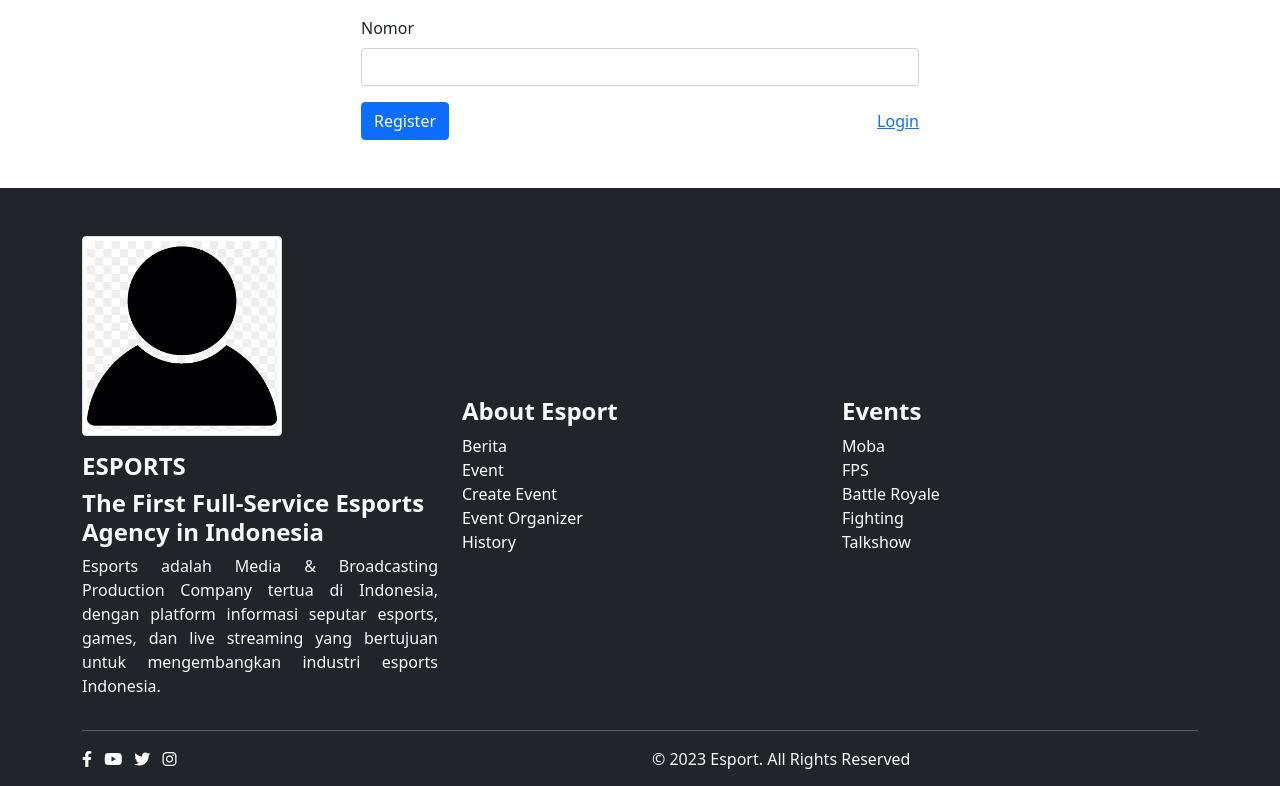
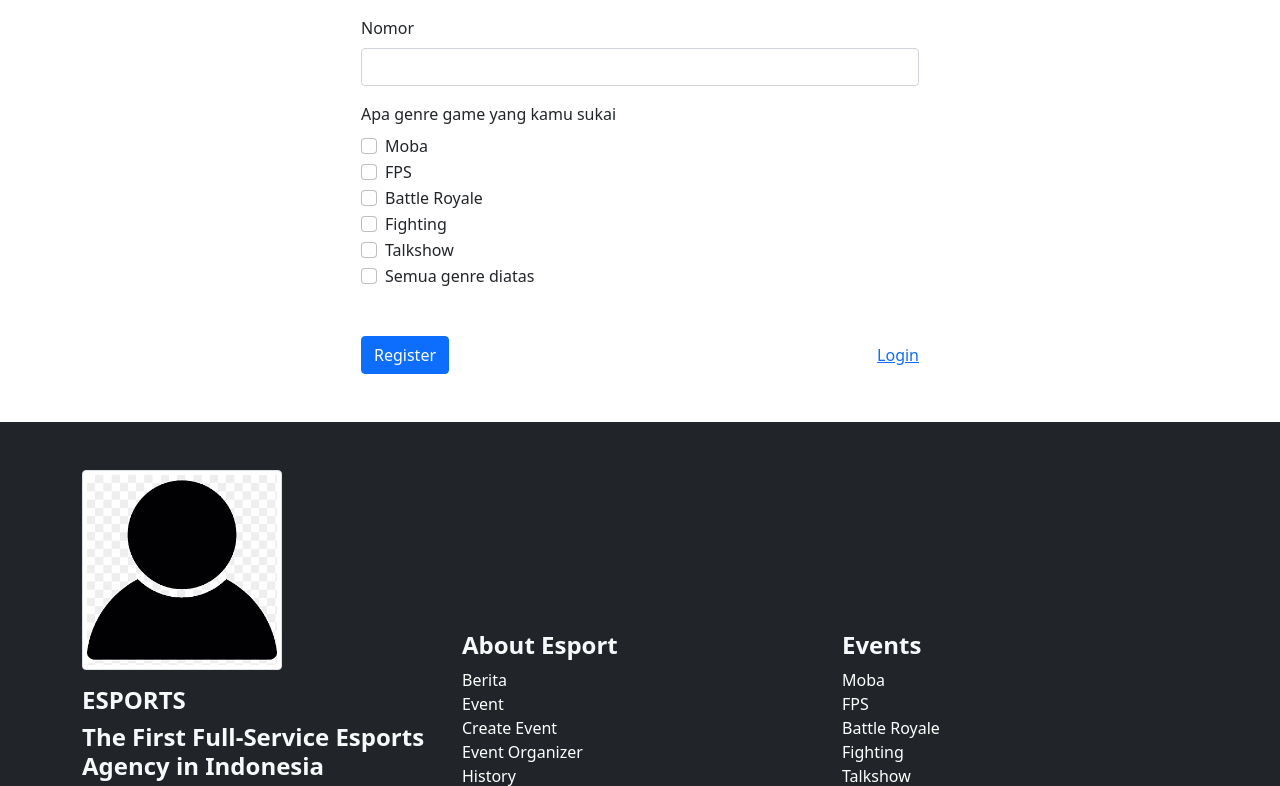
Before and after one commit to jackyhao97/esport, a PHP site: page /register/ in a window 1280 px wide. Shown: the part 548-1334 px from the top of the page. Run offline with PHP 8.4, Linux system fonts and the light colour scheme; data that the repository does not hold is empty.

Commit message:
add genre to tb_account

```diff
--- a/register/index.php
+++ b/register/index.php
@@ -1,33 +1,50 @@
 <?php
   require_once '../config.php';
   if (isset($_POST['btn_submit'])) {
-    $nama = isset($_POST['txt_nama']) ? $_POST['txt_nama'] : '';
-    $username = isset($_POST['txt_username']) ? $_POST['txt_username'] : '';
-    $password = isset($_POST['txt_password']) ? md5($_POST['txt_password']) : '';
-    $konfirmasipassword = isset($_POST['txt_konfirmasi_password']) ? md5($_POST['txt_konfirmasi_password']) : '';
-    $emailaddress = isset($_POST['txt_email_address']) ? $_POST['txt_email_address'] : '';
-    $tipe = isset($_POST['txt_tipe']) ? $_POST['txt_tipe'] : '';
-    $nomor = isset($_POST['txt_nomor']) ? $_POST['txt_nomor'] : '';
-    $createdon = date('Y-m-d H:i:s');
+    $genre = isset($_POST['genre']) ? $_POST['genre'] : '';
+    print_r($genre);
+    // $result = [];
+    // $j = count($genre);
 
-    if ($_POST['txt_password'] != '') {
-      if ($password == $konfirmasipassword) {
-        $insert = $conn->query("INSERT INTO tb_account (nama, username, password, email, tipe, nomor, is_active, created_on) VALUES ('$nama', '$username', '$password', '$emailaddress', '$tipe', '$nomor', 1, '$createdon')");
+    // foreach ($genre as $key => $res){
+    //   array_push($result, $res);
+    // }
 
-        if ($insert) {
-          echo "<script>alert('Register berhasil!')</script>";
-        }
-        else {
-          echo "<script>alert('Register gagal!')</script>";
-        }
-      }
-      else {
-        echo "<script>alert('Password tidak match!')</script>";
-      }
-    }
-    else {
-      echo "<script>alert('Password belum diisi!')</script>";
-    }
+    // while ($j < 5) {
+    //   array_push($result, 0);
+    //   $j++;
+    // }
+
+    // $genres = implode(",",$result);
+    // echo $genres;
+
+    // $nama = isset($_POST['txt_nama']) ? $_POST['txt_nama'] : '';
+    // $username = isset($_POST['txt_username']) ? $_POST['txt_username'] : '';
+    // $password = isset($_POST['txt_password']) ? md5($_POST['txt_password']) : '';
+    // $konfirmasipassword = isset($_POST['txt_konfirmasi_password']) ? md5($_POST['txt_konfirmasi_password']) : '';
+    // $emailaddress = isset($_POST['txt_email_address']) ? $_POST['txt_email_address'] : '';
+    // $tipe = isset($_POST['txt_tipe']) ? $_POST['txt_tipe'] : '';
+    // $nomor = isset($_POST['txt_nomor']) ? $_POST['txt_nomor'] : '';
+    // $createdon = date('Y-m-d H:i:s');
+
+    // if ($_POST['txt_password'] != '') {
+    //   if ($password == $konfirmasipassword) {
+    //     $insert = $conn->query("INSERT INTO tb_account (nama, username, password, email, tipe, nomor, is_active, created_on, genre) VALUES ('$nama', '$username', '$password', '$emailaddress', '$tipe', '$nomor', 1, '$createdon', '$genres')");
+
+    //     if ($insert) {
+    //       echo "<script>alert('Register berhasil!')</script>";
+    //     }
+    //     else {
+    //       echo "<script>alert('Register gagal!')</script>";
+    //     }
+    //   }
+    //   else {
+    //     echo "<script>alert('Password tidak match!')</script>";
+    //   }
+    // }
+    // else {
+    //   echo "<script>alert('Password belum diisi!')</script>";
+    // }
   }
 ?>
 
@@ -84,6 +101,45 @@
           <label for="txt_nomor" class="form-label">Nomor</label>
           <input type="text" class="form-control" id="txt_nomor" name="txt_nomor">
         </div>
+        <div class="mb-5">
+          <label class="form-label">Apa genre game yang kamu sukai</label>
+          <div class="form-check">
+            <input class="form-check-input" type="checkbox" value="1" id="chkMoba" name="genre[]">
+            <label class="form-check-label" for="chkMoba">
+              Moba
+            </label>
+          </div>
+          <div class="form-check">
+            <input class="form-check-input" type="checkbox" value="1" id="chkFps" name="genre[]">
+            <label class="form-check-label" for="chkFps">
+              FPS
+            </label>
+          </div>
+          <div class="form-check">
+            <input class="form-check-input" type="checkbox" value="1" id="chkBattleRoyale" name="genre[]">
+            <label class="form-check-label" for="chkBattleRoyale">
+              Battle Royale
+            </label>
+          </div>
+          <div class="form-check">
+            <input class="form-check-input" type="checkbox" value="1" id="chkFighting" name="genre[]">
+            <label class="form-check-label" for="chkFighting">
+              Fighting
+            </label>
+          </div>
+          <div class="form-check">
+            <input class="form-check-input" type="checkbox" value="1" id="chkTalkshow" name="genre[]">
+            <label class="form-check-label" for="chkTalkshow">
+              Talkshow
+            </label>
+          </div>
+          <div class="form-check">
+            <input class="form-check-input" type="checkbox" value="2" id="chkAll" name="genre[]">
+            <label class="form-check-label" for="chkAll">
+              Semua genre diatas
+            </label>
+          </div>
+        </div>
         <div class="d-flex justify-content-between align-items-center">
           <button type="submit" class="btn btn-primary" name="btn_submit">Register</button>
           <a href="../login/" class="text-right">Login</a>
```
